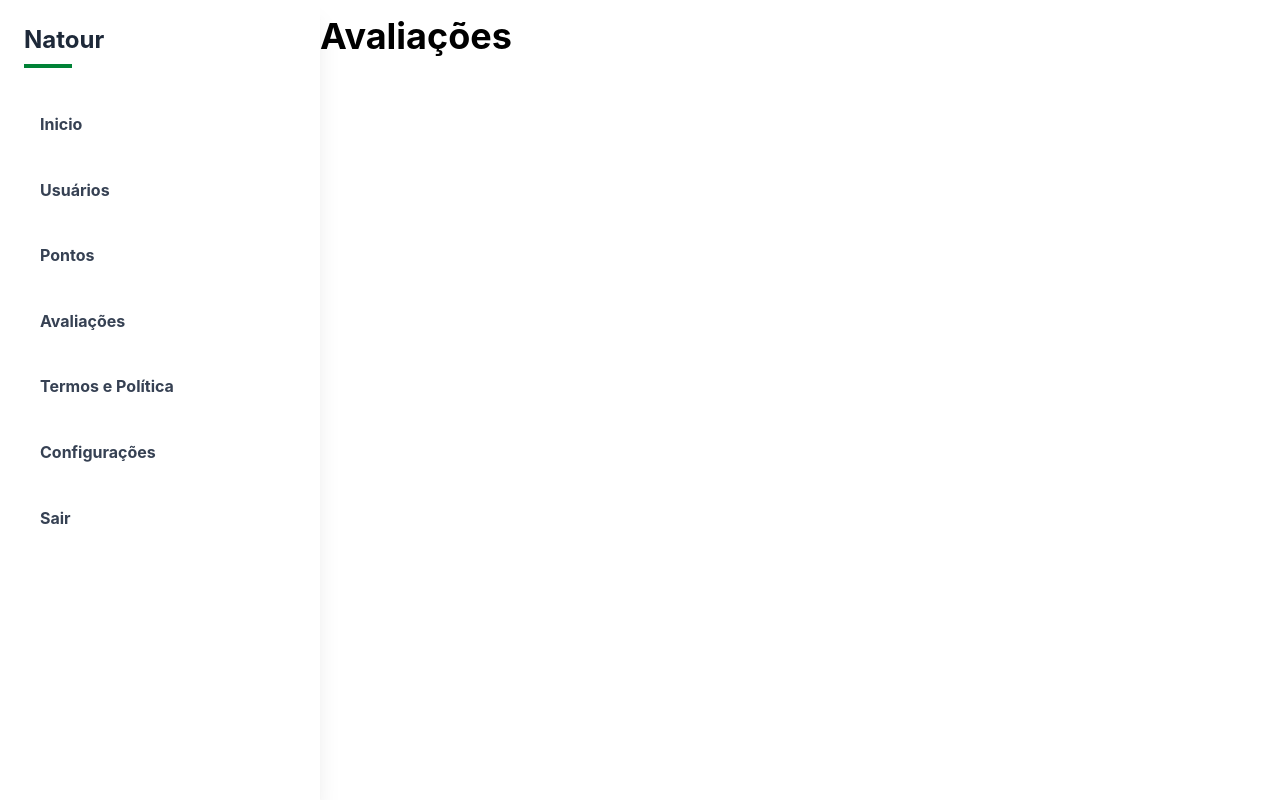
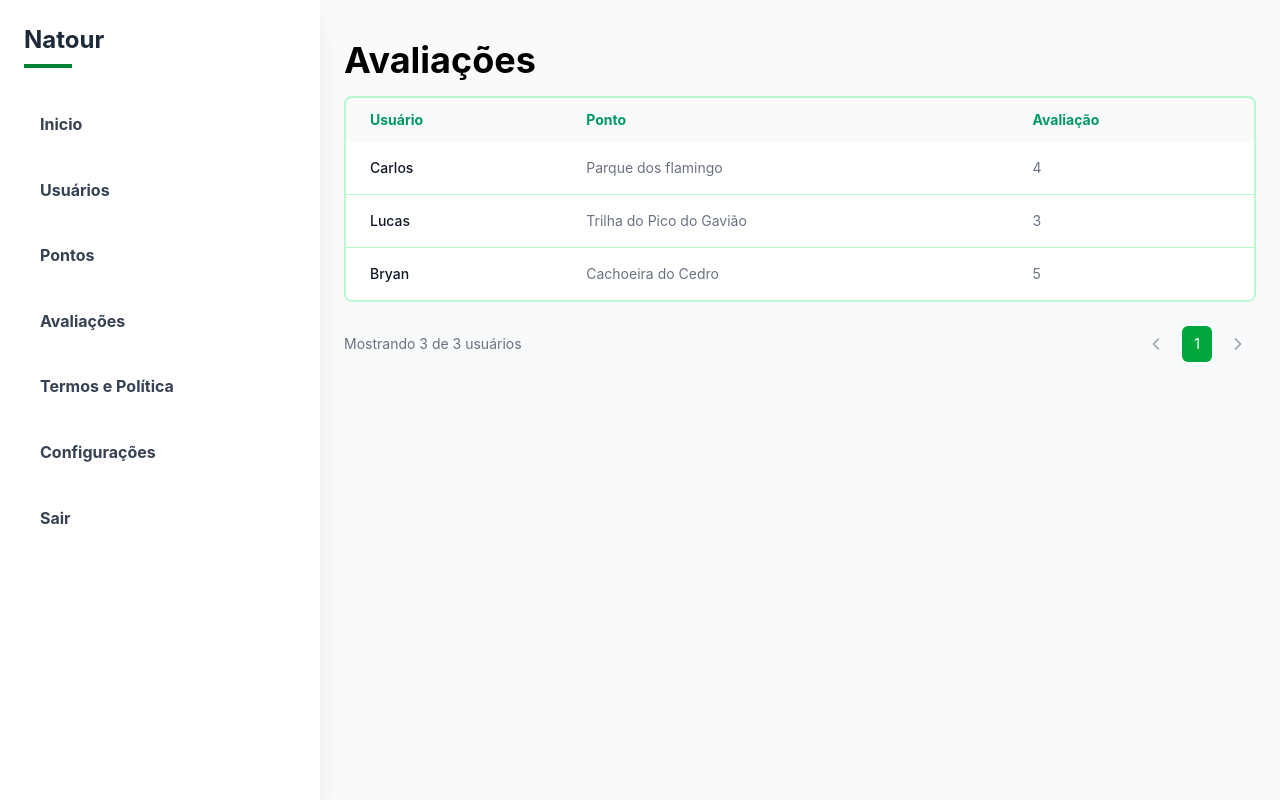
Before and after one commit to Natour-EcoTour/front, a Next.js app: page /master/masterReviewsPage in a window 1280 px wide. Built offline with nearby package versions, Linux system fonts and the light colour scheme.

Commit message:
feat: add ReviewsTable

```diff
--- a/src/app/master/masterPointsPage/page.tsx
+++ b/src/app/master/masterPointsPage/page.tsx
@@ -3,7 +3,7 @@
 import { usePagination } from '@/app/hooks/usePagination';
 import MasterPageTitle from '@/components/MasterPageTitle/MasterPageTitle'
 import { Pagination } from '@/components/Pagination/Pagination';
-import { PointsTable } from '@/components/PointsTabel/PointsTabel';
+import { PointsTable } from '@/components/PointsTable/PointsTable';
 import SearchInput from '@/components/SearchInput/SearchInput'
 import { mockPoints } from '@/mock/usersMocked';
 
--- a/src/app/master/masterReviewsPage/page.tsx
+++ b/src/app/master/masterReviewsPage/page.tsx
@@ -1,9 +1,34 @@
+'use client'
+import { usePagination } from '@/app/hooks/usePagination';
 import MasterPageTitle from '@/components/MasterPageTitle/MasterPageTitle'
+import { Pagination } from '@/components/Pagination/Pagination';
+import { ReviewsTable } from '@/components/ReviewsTable/ReviewsTable'
+import { mockPointReviews } from '@/mock/usersMocked';
 
 export default function MasterReviewsPage() {
+    const itemsPerPage = 12;
+    const totalItems = mockPointReviews.reviews.length;
+    const {
+        currentData: currentPoints,
+        currentPage,
+        totalPages,
+        goToPage,
+    } = usePagination(mockPointReviews.reviews, itemsPerPage);
     return (
         <>
-            <MasterPageTitle text="Avaliações" />
+            <div className="p-6 bg-gray-50 min-h-screen">
+                <MasterPageTitle text="Avaliações" />
+                <ReviewsTable
+                    reviews={mockPointReviews.reviews}
+                />
+                <Pagination
+                    currentPage={currentPage}
+                    totalPages={totalPages}
+                    itemsPerPage={itemsPerPage}
+                    totalItems={totalItems}
+                    goToPage={goToPage}
+                />
+            </div>
         </>
     )
 }
--- /dev/null
+++ b/src/components/ReviewsTable/ReviewsTable.tsx
@@ -0,0 +1,45 @@
+import { Map, Trash, Eye } from 'lucide-react';
+import Switch from "@/components/Switch/Switch";
+import Modal from '@/components/Modal/Modal';
+import { useState } from 'react';
+
+interface Reviews {
+    id: string;
+    user: string;
+    point: string;
+    rating: number;
+}
+
+interface ReviewsTableProps {
+    reviews: Reviews[];
+}
+
+export function ReviewsTable({ reviews }: ReviewsTableProps) {
+    return (
+        <div className="overflow-hidden rounded-lg border-2 border-green-200">
+            <table className="min-w-full table-auto">
+                <thead className="bg-gray-5">
+                    <tr>
+                        {['Usuário', 'Ponto', 'Avaliação'].map(h => (
+                            <th key={h} className="px-6 py-3 text-left text-emerald-600 text-sm font-bold">{h}</th>
+                        ))}
+                    </tr>
+                </thead>
+
+                <tbody className="bg-white divide-y divide-green-200">
+                    {reviews.map((review) => {
+                        return (
+                            <tr key={review.id} className="hover:bg-green-50">
+                                <td className="px-6 py-4 text-sm font-medium text-gray-900">{review.user}</td>
+
+                                <td className="px-6 py-4 text-sm text-gray-500">{review.point}</td>
+
+                                <td className="px-6 py-4 text-sm text-gray-500">{review.rating}</td>
+                            </tr>
+                        );
+                    })}
+                </tbody>
+            </table>
+        </div>
+    );
+}
--- a/src/components/UsersTable/UsersTable.tsx
+++ b/src/components/UsersTable/UsersTable.tsx
@@ -45,9 +45,9 @@ export function UsersTable({ users, onEdit, onDelete, onView }: UsersTableProps)
               <td className="px-6 py-4"><Switch entity='user'/></td>
               <td className="px-6 py-4 text-sm">
                 <div className="flex space-x-2">
-                  <button onClick={()=>onEdit(user.id)}>
+                  {/* <button onClick={()=>onEdit(user.id)}>
                     <Pencil size={16} className="text-blue-600 hover:text-blue-900 cursor-pointer" />
-                  </button>
+                  </button> */}
                   <button onClick={()=>handleDeleteClick(user.id)}>
                     <Trash size={16} className="text-red-600 hover:text-red-900 cursor-pointer" />
                   </button>
--- a/src/mock/usersMocked.ts
+++ b/src/mock/usersMocked.ts
@@ -250,24 +250,24 @@ export const mockPointReviews = {
     reviews: [
         {
             id: "1",
-            user: "2",
-            point: "1",
+            user: "Carlos",
+            point: "Parque dos flamingo",
             rating: 4,
             created_at: "2025-07-15T12:00:00Z",
             updated_at: "2025-07-15T12:00:00Z",
         },
         {
             id: "2",
-            user: "1",
-            point: "3",
+            user: "Lucas",
+            point: "Trilha do Pico do Gavião",
             rating: 3,
             created_at: "2025-07-20T08:30:00Z",
             updated_at: "2025-07-20T08:30:00Z",
         },
         {
             id: "3",
-            user: "3",
-            point: "2",
+            user: "Bryan",
+            point: "Cachoeira do Cedro",
             rating: 5,
             created_at: "2025-07-22T16:45:00Z",
             updated_at: "2025-07-22T16:45:00Z",
```
Also changed, not shown: src/components/PointsTable/PointsTable.tsx (renamed from src/components/PointsTabel/PointsTabel.tsx), 1 other file (tests, documents, lock files or other folders).
